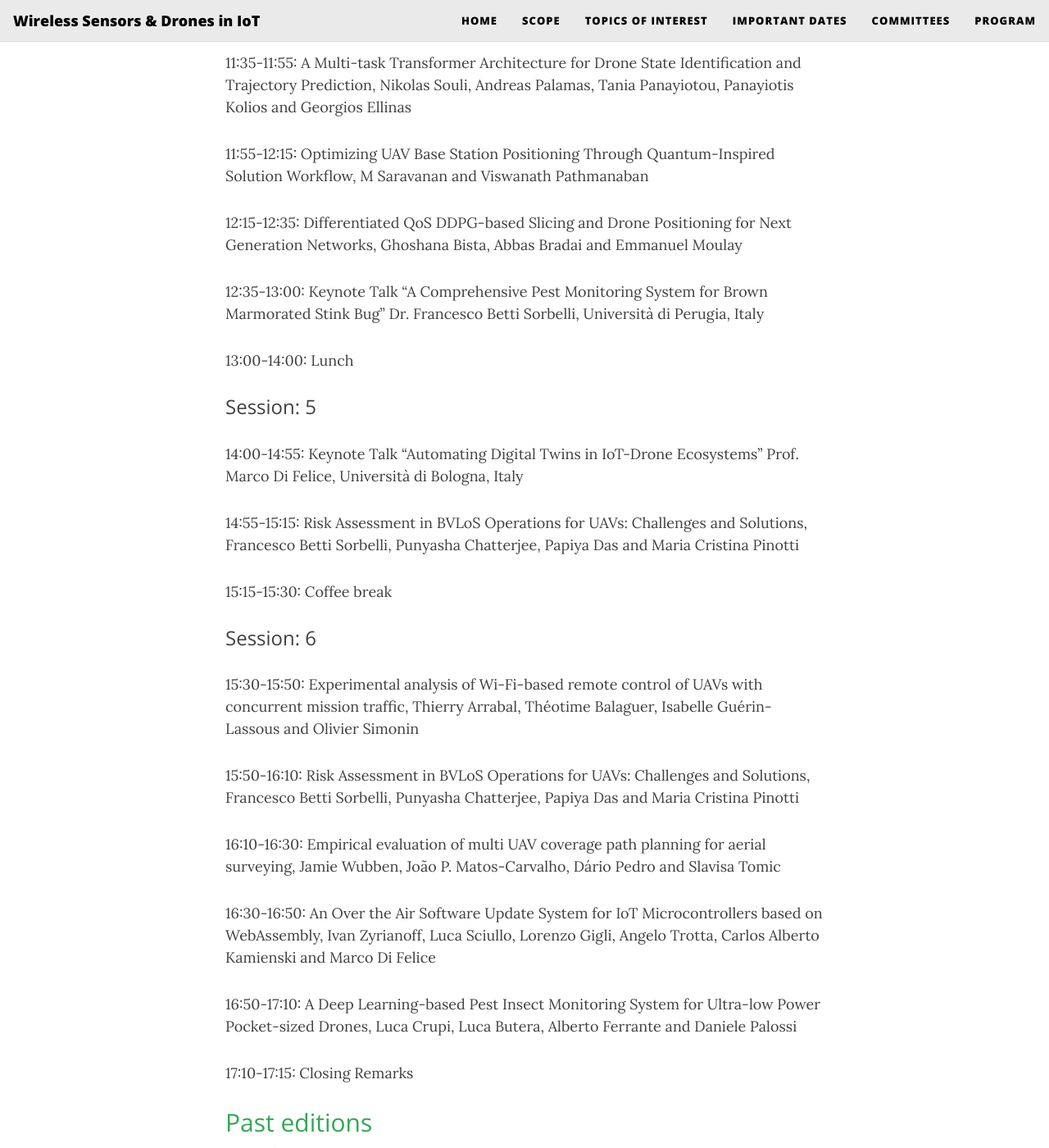
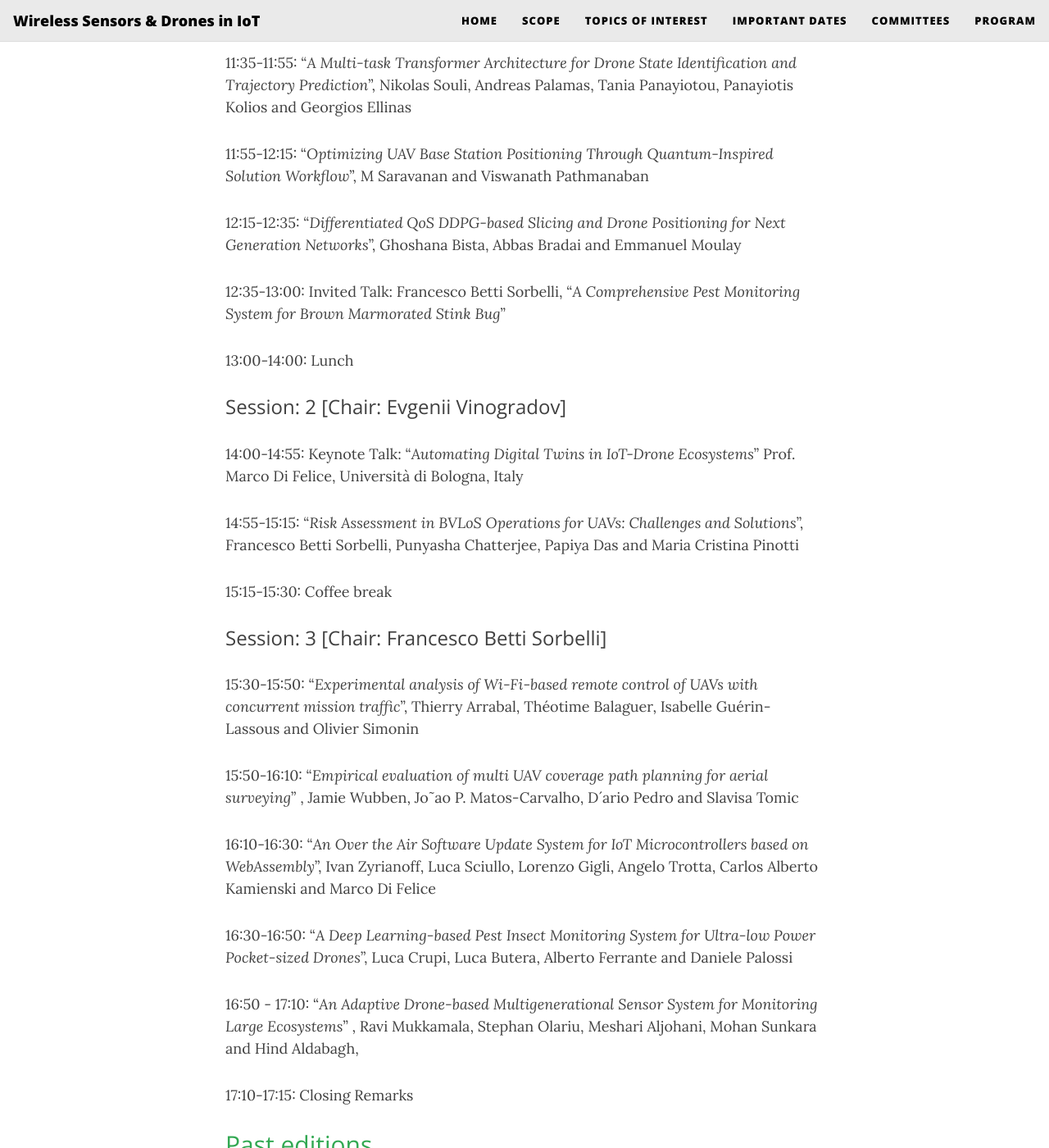
Before and after one commit to widroit2024/widroit2024.github.io, a Jekyll site: the page built from index.md, in a window 1280 px wide and 1400 px high, scrolled down 4094 px. Shown: the whole window at 82% size. Built offline with Jekyll 4.4.1, drawn with Linux system fonts in a browser that asks for light colours; nearby versions of some CDN libraries; some of the changed text lies outside the part shown.

Commit message:
Italics added I hope

```diff
--- a/index.md
+++ b/index.md
@@ -140,79 +140,78 @@ Note that Wi-DroIT does not follow the double-blind review policy. The names and
 10:30-10:35: Workshop opening
 
 
-### Session: 4
+### Session: 1  [Chair: Evgenii Vinogradov]
 
 
-10:35-10:55: Optimizing RF-Sensing for Drone Detection: The Synergy of Ensemble
-Learning and Sensor Fusion, Laiba Tanveer, Muhammad Zeshan Alam, Maham Misbah,
+10:35-10:55: "*Optimizing RF-Sensing for Drone Detection: The Synergy of Ensemble
+Learning and Sensor Fusion*", Laiba Tanveer, Muhammad Zeshan Alam, Maham Misbah,
 Farooq Alam Orakazi, Ahmed Alkhayyat and Zeeshan Kaleem
 
 
-10:55-11:15: Should I Stay or Should I Go: A Learning Approach for Drone-based
-Sensing Applications, Giorgos Polychronis, Manos Koutsoubelias and Spyros Lalis
+10:55-11:15: "*Should I Stay or Should I Go: A Learning Approach for Drone-based
+Sensing Applications*", Giorgos Polychronis, Manos Koutsoubelias and Spyros Lalis
 
 
-11:15-11:35: A Bi-Layer Joint Training Reinforcement Learning Framework for PostDisaster Rescue, Songjun Huang, Chuanneng Sun, Jie Gong and Dario Pompili
+11:15-11:35: "*A Bi-Layer Joint Training Reinforcement Learning Framework for PostDisaster Rescue*", Songjun Huang, Chuanneng Sun, Jie Gong and Dario Pompili
 
 
-11:35-11:55: A Multi-task Transformer Architecture for Drone State Identification and
-Trajectory Prediction, Nikolas Souli, Andreas Palamas, Tania Panayiotou, Panayiotis
+11:35-11:55: "*A Multi-task Transformer Architecture for Drone State Identification and
+Trajectory Prediction*", Nikolas Souli, Andreas Palamas, Tania Panayiotou, Panayiotis
 Kolios and Georgios Ellinas
 
 
-11:55-12:15: Optimizing UAV Base Station Positioning Through Quantum-Inspired
-Solution Workflow, M Saravanan and Viswanath Pathmanaban
+11:55-12:15: "*Optimizing UAV Base Station Positioning Through Quantum-Inspired
+Solution Workflow*", M Saravanan and Viswanath Pathmanaban
 
 
-12:15-12:35: Differentiated QoS DDPG-based Slicing and Drone Positioning for Next
-Generation Networks, Ghoshana Bista, Abbas Bradai and Emmanuel Moulay
+12:15-12:35: "*Differentiated QoS DDPG-based Slicing and Drone Positioning for Next
+Generation Networks*", Ghoshana Bista, Abbas Bradai and Emmanuel Moulay
 
 
-12:35-13:00: Keynote Talk "A Comprehensive Pest Monitoring System for Brown
-Marmorated Stink Bug"
-Dr. Francesco Betti Sorbelli, Università di Perugia, Italy
+12:35-13:00: Invited Talk: Francesco Betti Sorbelli, "*A Comprehensive Pest Monitoring System for
+Brown Marmorated Stink Bug*"
 
 
 13:00-14:00: Lunch
 
 
-### Session: 5
+### Session: 2  [Chair: Evgenii Vinogradov]
 
-14:00-14:55: Keynote Talk "Automating Digital Twins in IoT-Drone Ecosystems"
+14:00-14:55: Keynote Talk: "*Automating Digital Twins in IoT-Drone Ecosystems*"
 Prof. Marco Di Felice, Università di Bologna, Italy
 
 
-14:55-15:15: Risk Assessment in BVLoS Operations for UAVs: Challenges and Solutions,
+14:55-15:15: "*Risk Assessment in BVLoS Operations for UAVs: Challenges and Solutions*",
 Francesco Betti Sorbelli, Punyasha Chatterjee, Papiya Das and Maria Cristina Pinotti
 
 
 15:15-15:30: Coffee break
 
 
-### Session: 6
+### Session: 3  [Chair: Francesco Betti Sorbelli]
 
 
-15:30-15:50: Experimental analysis of Wi-Fi-based remote control of UAVs with
-concurrent mission traffic, Thierry Arrabal, Théotime Balaguer, Isabelle Guérin-Lassous
+15:30-15:50: "*Experimental analysis of Wi-Fi-based remote control of UAVs with
+concurrent mission traffic*", Thierry Arrabal, Théotime Balaguer, Isabelle Guérin-Lassous
 and Olivier Simonin
 
 
-15:50-16:10: Risk Assessment in BVLoS Operations for UAVs: Challenges and Solutions,
-Francesco Betti Sorbelli, Punyasha Chatterjee, Papiya Das and Maria Cristina Pinotti
+15:50-16:10: "*Empirical evaluation of multi UAV coverage path planning for aerial surveying*"
+, Jamie Wubben, Jo˜ao P. Matos-Carvalho, D´ario Pedro and Slavisa Tomic
 
 
-16:10-16:30: Empirical evaluation of multi UAV coverage path planning for aerial
-surveying, Jamie Wubben, João P. Matos-Carvalho, Dário Pedro and Slavisa Tomic
-
-
-16:30-16:50: An Over the Air Software Update System for IoT Microcontrollers based on
-WebAssembly, Ivan Zyrianoff, Luca Sciullo, Lorenzo Gigli, Angelo Trotta, Carlos Alberto
+16:10-16:30: "*An Over the Air Software Update System for IoT Microcontrollers based on
+WebAssembly*", Ivan Zyrianoff, Luca Sciullo, Lorenzo Gigli, Angelo Trotta, Carlos Alberto
 Kamienski and Marco Di Felice
 
 
-16:50-17:10: A Deep Learning-based Pest Insect Monitoring System for Ultra-low Power
-Pocket-sized Drones, Luca Crupi, Luca Butera, Alberto Ferrante and Daniele Palossi
+16:30-16:50: "*A Deep Learning-based Pest Insect Monitoring System for Ultra-low Power
+Pocket-sized Drones*", Luca Crupi, Luca Butera, Alberto Ferrante and Daniele Palossi
 
+
+16:50 - 17:10: "*An Adaptive Drone-based Multigenerational Sensor System for Monitoring Large
+Ecosystems*" , Ravi Mukkamala, Stephan Olariu, Meshari Aljohani, Mohan Sunkara and Hind
+Aldabagh,
 
 17:10-17:15: Closing Remarks
 
```
